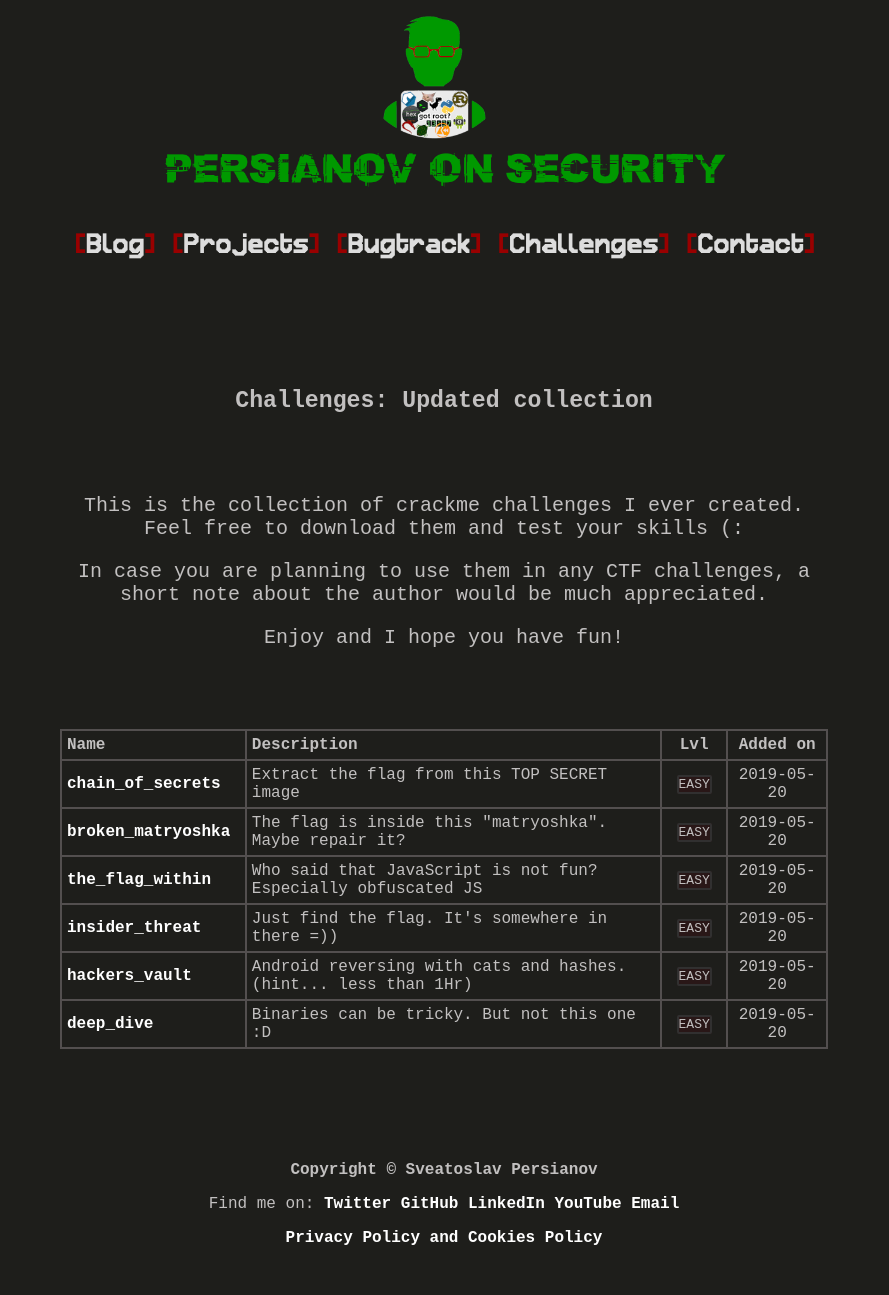
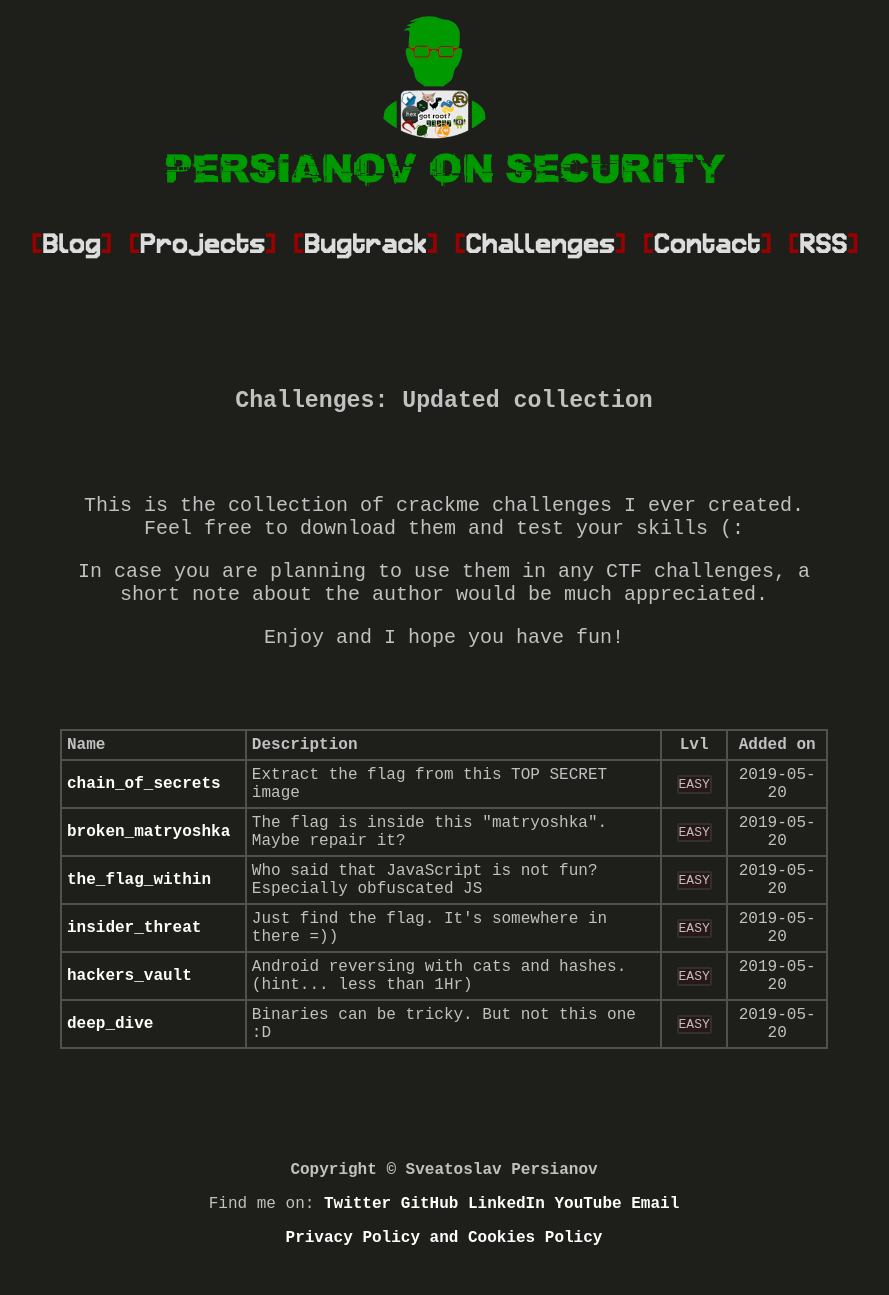
Before and after one commit to num1r0/num1r0.github.io, a Jekyll site: the page built from challenges.html, in a window 1280 px wide. Shown: the whole page, without its empty margins (196-1085 px from the left). Built offline with Jekyll 4.4.1, drawn with Linux system fonts in a browser that asks for light colours.

Commit message:
fixed table width issue and added RSS feed page

```diff
--- a/_config.yml
+++ b/_config.yml
@@ -6,6 +6,7 @@
     - jekyll-seo-tag
     - jekyll-relative-links
     - jekyll-paginate
+    - jekyll-feed
 relative_links:
     enabled: true
     collections: true
--- a/_layouts/default.html
+++ b/_layouts/default.html
@@ -19,6 +19,7 @@
         <link rel="icon" type="image/png" sizes="16x16" href="/favicon-16x16.png">
         <link rel="manifest" href="/site.webmanifest">
         <link rel="mask-icon" href="/safari-pinned-tab.svg" color="#004917">
+        <link rel="alternate" type="application/atom+xml" title="{{ site.title }}" href="/feed.xml">
         <meta name="msapplication-TileColor" content="#2b5797">
         <meta name="theme-color" content="#ffffff">
         {% seo %}
@@ -32,6 +33,7 @@
         <a href="#bugtrack"><span class="red" title="Found and reported bugs">[</span>Bugtrack<span class="red">]</span></a>
         <a href="/challenges.html" title="Challenges and crackme repository"><span class="red">[</span>Challenges<span class="red">]</span></a>
         <a href="/contact-me.html"><span class="red" title="Contact me">[</span>Contact<span class="red">]</span></a>
+        <a href="/feed.xml"><span class="red" title="RSS Feed">[</span>RSS<span class="red">]</span></a>
     </div>
 
     {{content}}
--- a/css/styles.css
+++ b/css/styles.css
@@ -116,6 +116,8 @@
 table {
     width: 100%;
     border-collapse: collapse;
+    display: block;
+    overflow-x: auto;
 }
 td, th {
     border: 2px solid #534f4f;
```
